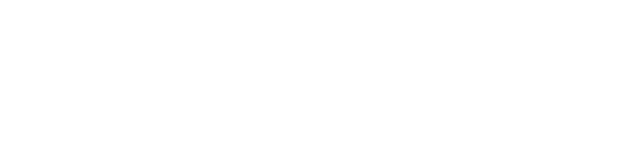
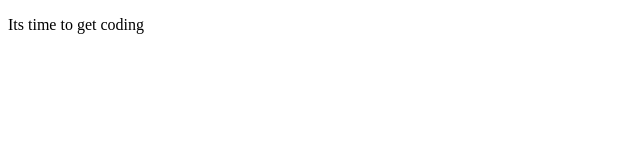
Before and after one commit to RoxyPursey/sharezza-oops, a plain HTML site: page index.html in a window 1280 px wide. Shown: the whole page, without its empty margins (0-640 px from the left). Drawn offline with Linux system fonts and the light colour scheme.

Commit message:
added paragraph

```diff
--- a/index.html
+++ b/index.html
@@ -5,6 +5,6 @@
     <title>Hello Coders</title>
   </head>
   <body>
-
+     <p>Its time to get coding</p>
   </body>
 </html>
```
